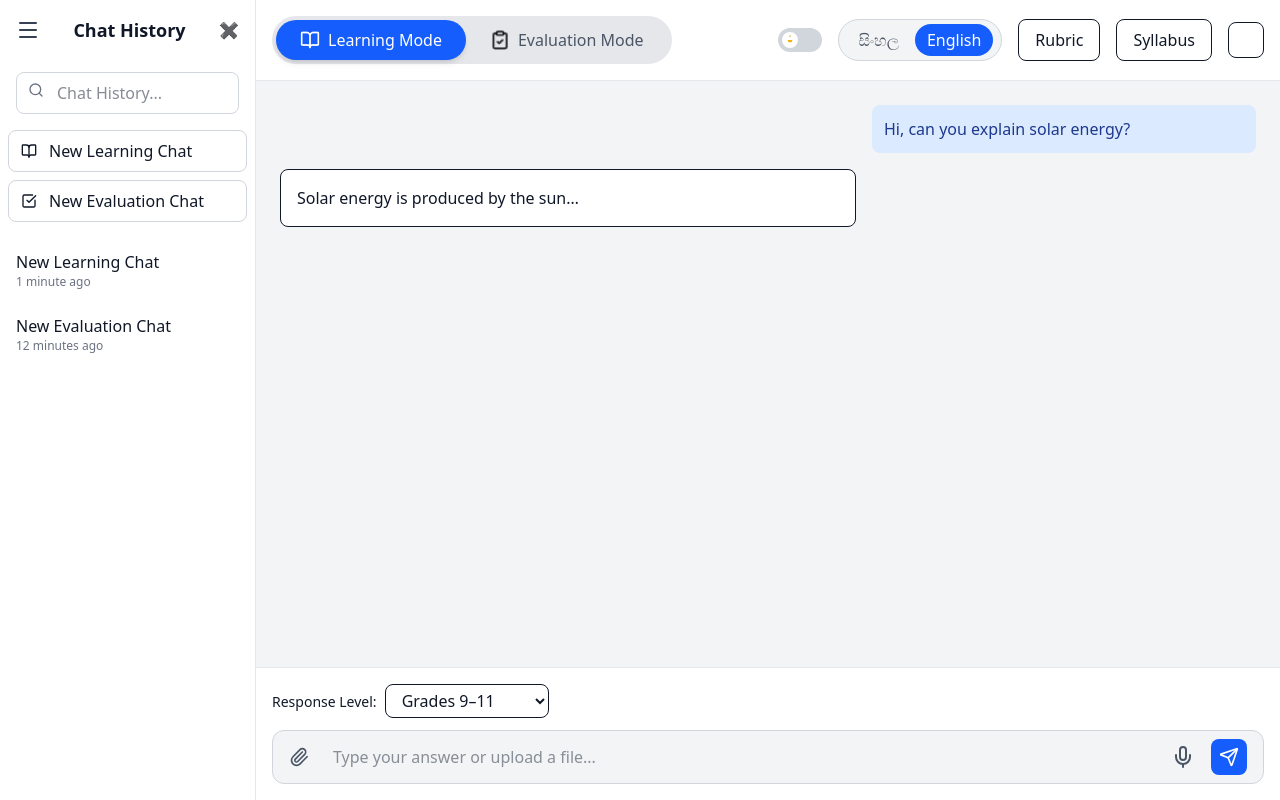
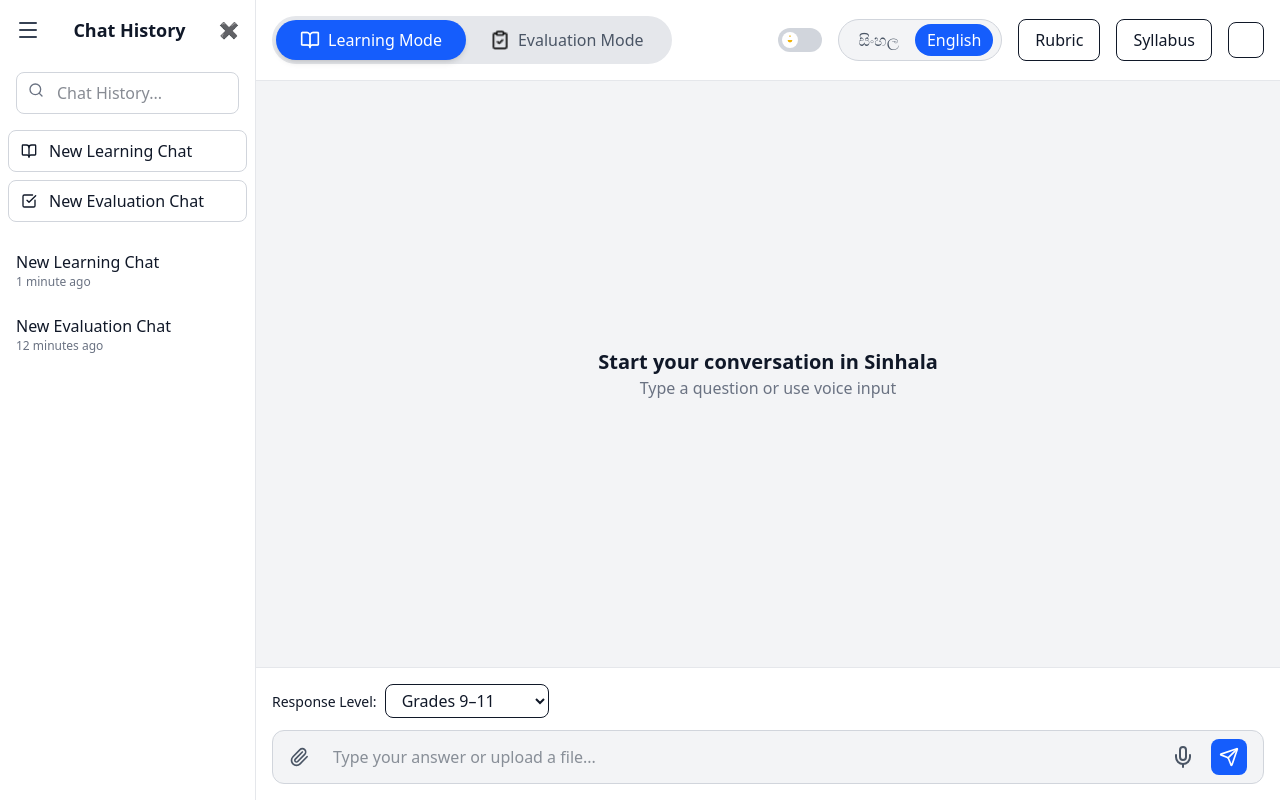
Before and after one commit to Miyuri15/sinlearn-web, a Next.js app: page /chat/1 in a window 1280 px wide. Built offline with nearby package versions, Linux system fonts and the light colour scheme; some icons are missing.

Commit message:
feat: implement useChatInit hook for managing chat state and mode initialization

```diff
--- a/src/app/chat/page.tsx
+++ b/src/app/chat/page.tsx
@@ -2,7 +2,7 @@
 
 import { useTranslation } from "react-i18next";
 import { useEffect, useRef, useState } from "react";
-import { useSearchParams } from "next/navigation";
+import { useSearchParams, useRouter, usePathname } from "next/navigation";
 import InputBar from "@/components/chat/InputBar";
 import EvaluationInputs from "@/components/chat/EvaluationInputs";
 import Sidebar from "@/components/sidebar/Sidebar";
@@ -15,6 +15,7 @@ import { ChatMessage, EvaluationResultContent } from "@/lib/models/chat";
 import MessagesList from "@/components/chat/MessagesList";
 import SubMarksModal from "@/components/chat/SubMarksModal";
 import EmptyState from "@/components/chat/EmptyState";
+import useChatInit from "@/hooks/useChatInit";
 
 const RIGHT_PANEL_WIDTH_CLASS = "w-[400px]";
 const RIGHT_PANEL_MARGIN_CLASS = "mr-[400px]";
@@ -41,8 +42,13 @@ export default function ChatPage({
   const [isRecording, setIsRecording] = useState(false);
   const [transcript, setTranscript] = useState("");
   const [message, setMessage] = useState("");
-  const [mode, setMode] = useState<"learning" | "evaluation">("learning");
-  const [messages, setMessages] = useState<ChatMessage[]>(initialMessages);
+  const { mode, setMode, messages, setMessages } = useChatInit({
+    chatId,
+    typeParam,
+    initialMessages,
+  });
+  const router = useRouter();
+  const pathname = usePathname();
   const endRef = useRef<HTMLDivElement | null>(null);
   const [responseLevel, setResponseLevel] = useState("Grades 9–11");
 
@@ -70,6 +76,19 @@ export default function ChatPage({
     missing: ["Final conclusion missing"],
     feedback:
       "Your answer is mostly correct. Adding a final conclusion will improve clarity.",
+  };
+
+  const handleSetMode = (m: "learning" | "evaluation") => {
+    setMode(m);
+    try {
+      const params = new URLSearchParams(searchParams?.toString() ?? "");
+      params.set("type", m);
+      const qs = params.toString();
+      router.replace(qs ? `${pathname}?${qs}` : pathname, { scroll: false });
+    } catch (e) {
+      // fallback: simple replace
+      router.replace(`${pathname}?type=${m}`, { scroll: false });
+    }
   };
 
   const handleSend = () => {
@@ -235,40 +254,6 @@ export default function ChatPage({
     }
   }, [chatId]);
 
-  useEffect(() => {
-    if (typeParam === "learning") {
-      setMode("learning");
-      setMessages([
-        {
-          id: "init-learning",
-          role: "assistant",
-          content:
-            "Starting a new learning chat — ask a question or upload a file to begin.",
-        },
-      ]);
-      return;
-    }
-
-    if (typeParam === "evaluation") {
-      setMode("evaluation");
-      setMessages([
-        {
-          id: "init-evaluation",
-          role: "assistant",
-          content:
-            "Starting a new evaluation chat — set the evaluation inputs or upload the student's answers to begin.",
-        },
-      ]);
-      return;
-    }
-
-    if (initialMessages && initialMessages.length > 0) {
-      setMessages(initialMessages);
-    } else {
-      setMessages([]);
-    }
-  }, [chatId, typeParam]);
-
   return (
     <main className="flex h-dvh bg-gray-100 dark:bg-[#0C0C0C] text-gray-900 dark:text-gray-200">
       <Sidebar
@@ -298,7 +283,7 @@ export default function ChatPage({
         {/* HEADER COMPONENT */}
         <Header
           mode={mode}
-          setMode={setMode}
+          setMode={handleSetMode}
           isRubricOpen={isRubricOpen}
           isSyllabusOpen={isSyllabusOpen}
           isQuestionsOpen={isQuestionsOpen}
--- /dev/null
+++ b/src/hooks/useChatInit.ts
@@ -0,0 +1,58 @@
+"use client";
+
+import { useEffect, useState } from "react";
+import type { ChatMessage } from "@/lib/models/chat";
+
+type Mode = "learning" | "evaluation";
+
+export default function useChatInit({
+  chatId,
+  typeParam,
+  initialMessages = [],
+}: {
+  chatId?: string;
+  typeParam?: string | null;
+  initialMessages?: ChatMessage[];
+}) {
+  const [mode, setMode] = useState<Mode>("learning");
+  const [messages, setMessages] = useState<ChatMessage[]>(
+    initialMessages && initialMessages.length > 0 ? initialMessages : []
+  );
+
+  useEffect(() => {
+    // prioritize explicit type param (from /chat?type=...)
+    if (typeParam === "learning") {
+      setMode("learning");
+      setMessages([
+        {
+          id: "init-learning",
+          role: "assistant",
+          content:
+            "Starting a new learning chat — ask a question or upload a file to begin.",
+        },
+      ]);
+      return;
+    }
+
+    if (typeParam === "evaluation") {
+      setMode("evaluation");
+      setMessages([
+        {
+          id: "init-evaluation",
+          role: "assistant",
+          content:
+            "Starting a new evaluation chat — set the evaluation inputs or upload the student's answers to begin.",
+        },
+      ]);
+      return;
+    }
+
+    if (initialMessages && initialMessages.length > 0) {
+      setMessages(initialMessages);
+    } else {
+      setMessages([]);
+    }
+  }, [chatId, typeParam, JSON.stringify(initialMessages)]);
+
+  return { mode, setMode, messages, setMessages } as const;
+}
```
